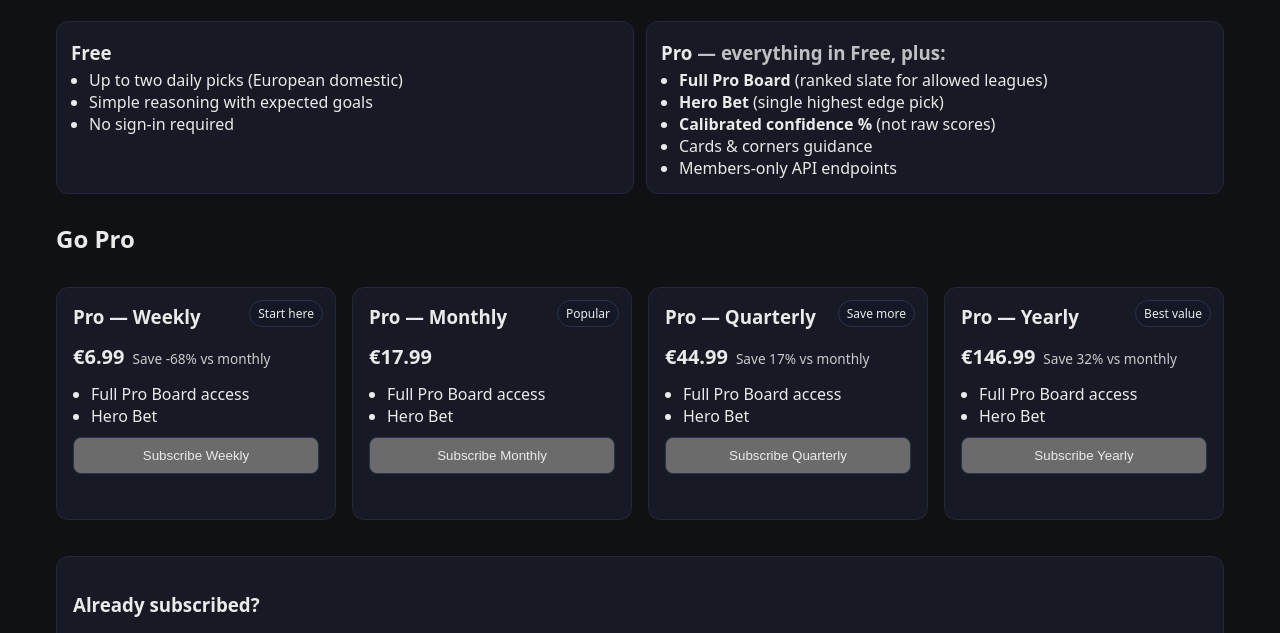
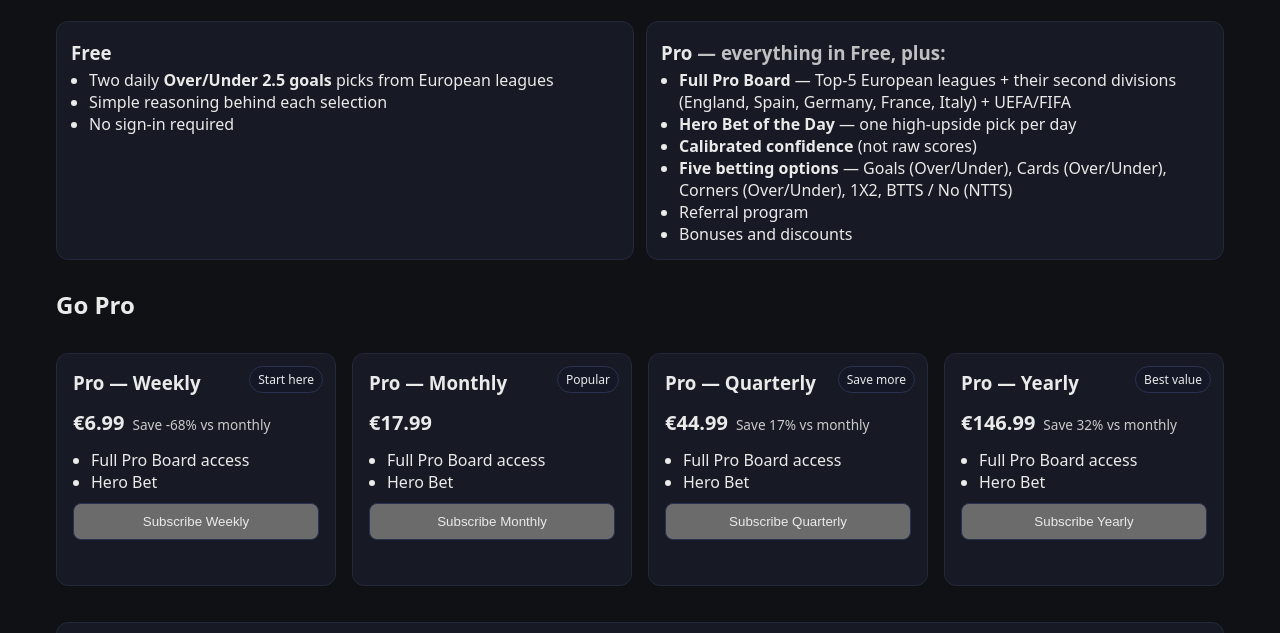
Before and after one commit to overedgestats-cyber/oelivev1, a website: page public/pricing.html in a window 1280 px wide. Shown: the part 112-745 px from the top of the page. Drawn offline with Linux system fonts and the light colour scheme.

Commit message:
pricing: update Free/Pro feature bullets and copy

```diff
--- a/public/pricing.html
+++ b/public/pricing.html
@@ -119,19 +119,20 @@
     <div class="card col">
       <h3>Free</h3>
       <ul>
-        <li>Up to two daily picks (European domestic)</li>
-        <li>Simple reasoning with expected goals</li>
+        <li>Two daily <b>Over/Under 2.5 goals</b> picks from European leagues</li>
+        <li>Simple reasoning behind each selection</li>
         <li>No sign-in required</li>
       </ul>
     </div>
     <div class="card col">
       <h3>Pro <span class="muted">— everything in Free, plus:</span></h3>
       <ul>
-        <li><b>Full Pro Board</b> (ranked slate for allowed leagues)</li>
-        <li><b>Hero Bet</b> (single highest edge pick)</li>
-        <li><b>Calibrated confidence %</b> (not raw scores)</li>
-        <li>Cards & corners guidance</li>
-        <li>Members-only API endpoints</li>
+        <li><b>Full Pro Board</b> — Top-5 European leagues + their second divisions (England, Spain, Germany, France, Italy) + UEFA/FIFA</li>
+        <li><b>Hero Bet of the Day</b> — one high-upside pick per day</li>
+        <li><b>Calibrated confidence</b> (not raw scores)</li>
+        <li><b>Five betting options</b> — Goals (Over/Under), Cards (Over/Under), Corners (Over/Under), 1X2, BTTS / No (NTTS)</li>
+        <li>Referral program</li>
+        <li>Bonuses and discounts</li>
       </ul>
     </div>
   </section>
```
